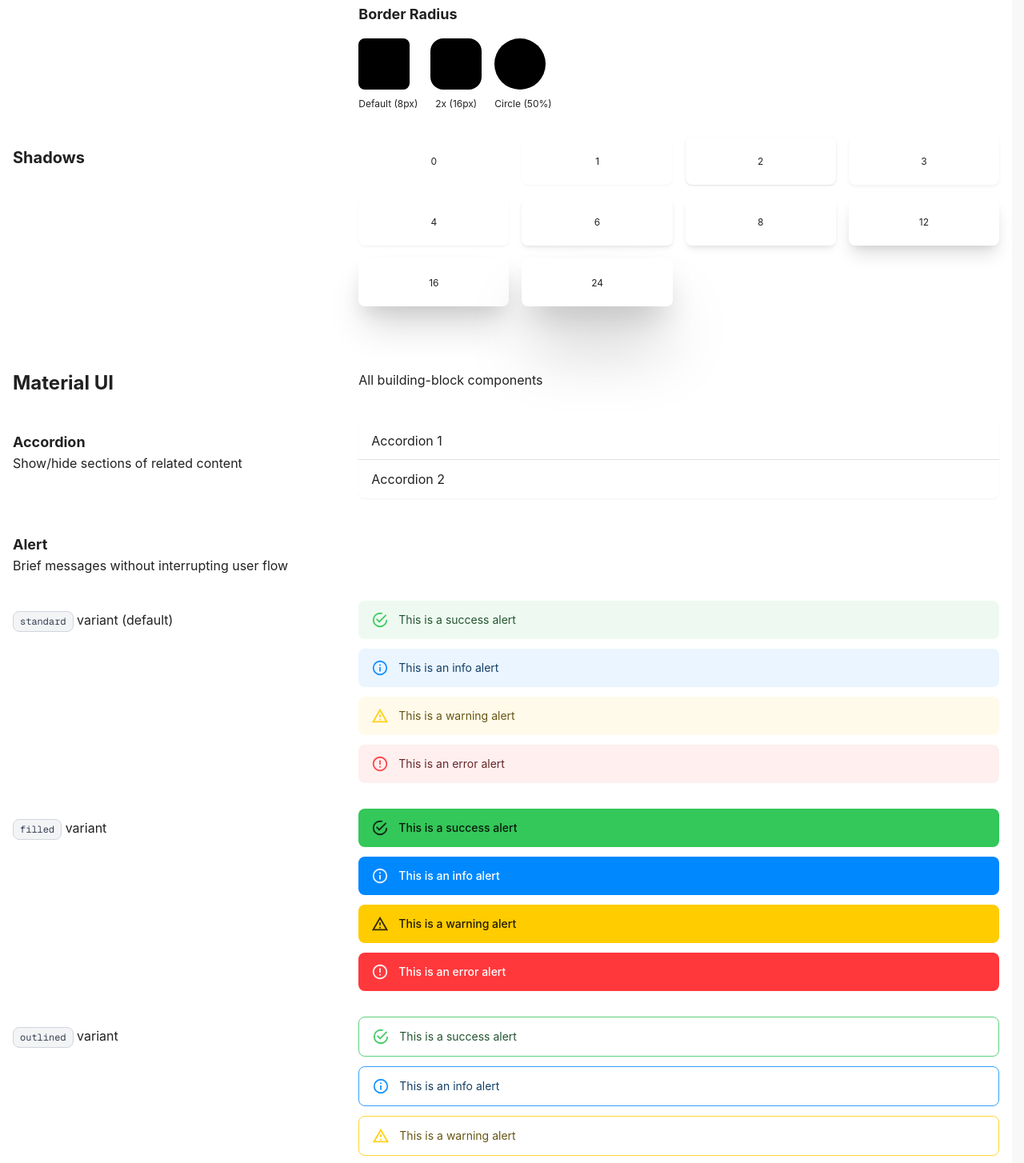
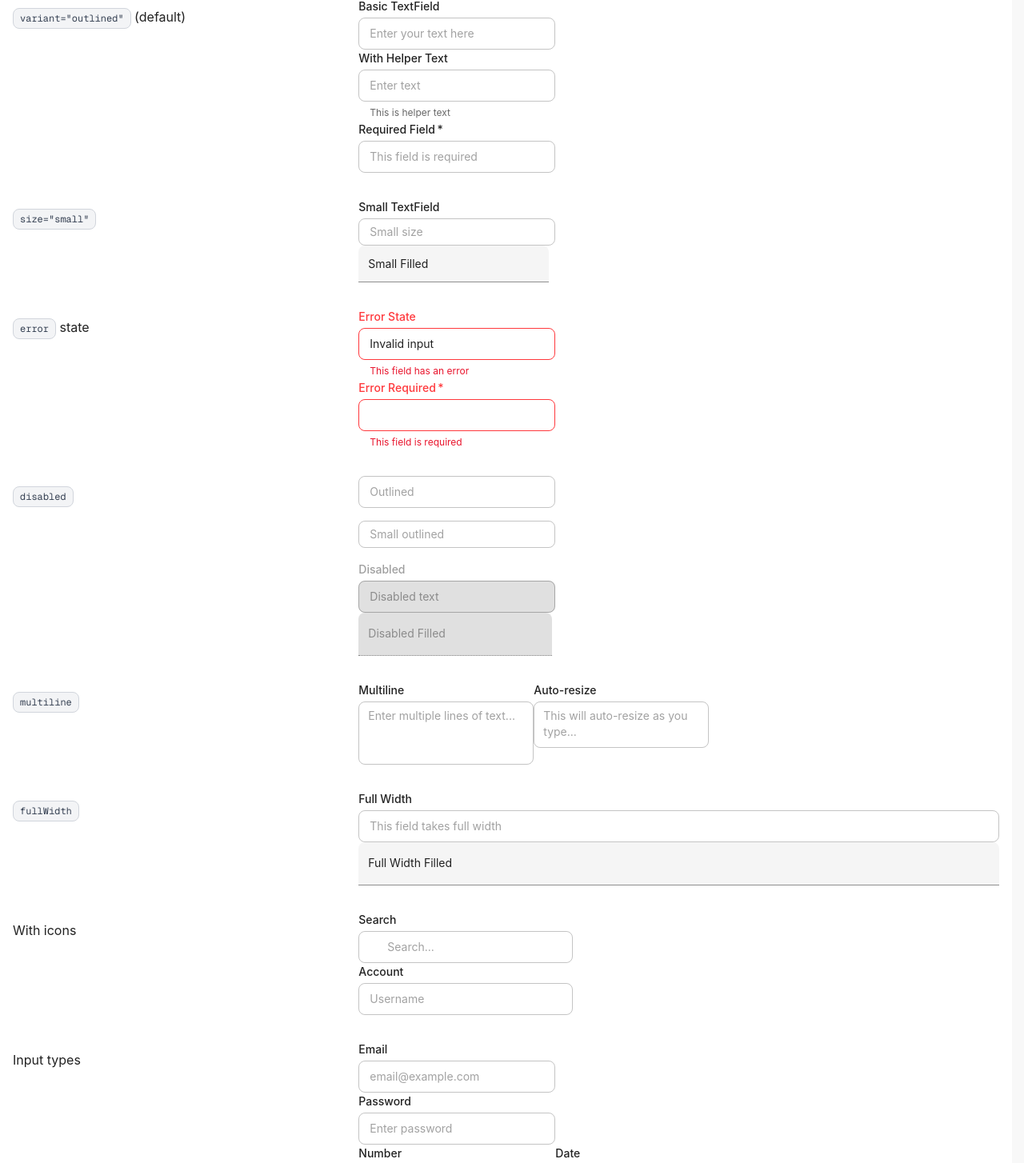
Before and after one commit to siriwatknp/mui-registry, a Next.js app: page /theme-preview in a window 1280 px wide. Shown: the part 1779-3233 px from the top of the page at 80% size. Built offline with nearby package versions, Linux system fonts and the light colour scheme; some icons are missing; what @mui/material-nextjs would draw is missing.

Commit message:
update textfield and controls theme

```diff
--- a/app/globals.css
+++ b/app/globals.css
@@ -1,4 +1,6 @@
+@layer theme, base, mui, components, utilities;
 @import "tailwindcss";
+
 @import "tw-animate-css";
 
 @custom-variant dark (&:is(.dark *));
--- a/app/theme-preview/page.tsx
+++ b/app/theme-preview/page.tsx
@@ -10,6 +10,10 @@
 import Alert from "@mui/material/Alert";
 import Autocomplete from "@mui/material/Autocomplete";
 import TextField from "@mui/material/TextField";
+import InputAdornment from "@mui/material/InputAdornment";
+import SearchIcon from "@mui/icons-material/Search";
+import AccountCircleIcon from "@mui/icons-material/AccountCircle";
+import OutlinedInput from "@mui/material/OutlinedInput";
 import Avatar from "@mui/material/Avatar";
 import AvatarGroup from "@mui/material/AvatarGroup";
 import Button from "@mui/material/Button";
@@ -430,6 +434,229 @@
             </div>
           </GridDemo>
 
+          {/* TextField Section */}
+          <GridCell>
+            <h3 className="text-xl font-bold">TextField</h3>
+            <p className="self-baseline">Enter and edit text</p>
+          </GridCell>
+          <GridDemo>
+            <div className="space-y-4 space-x-4 max-w-md">
+              <TextField
+                label="Standard"
+                variant="standard"
+                placeholder="Enter text"
+              />
+              <TextField
+                label="Outlined"
+                variant="outlined"
+                placeholder="Enter text"
+              />
+              <TextField
+                label="Filled"
+                variant="filled"
+                placeholder="Enter text"
+              />
+            </div>
+          </GridDemo>
+
+          <GridCell>
+            <CodeChip>variant=&quot;outlined&quot;</CodeChip> (default)
+          </GridCell>
+          <GridDemo>
+            <div className="space-y-4 space-x-4 max-w-md">
+              <TextField
+                label="Basic TextField"
+                variant="outlined"
+                placeholder="Enter your text here"
+              />
+              <TextField
+                label="With Helper Text"
+                variant="outlined"
+                placeholder="Enter text"
+                helperText="This is helper text"
+              />
+              <TextField
+                label="Required Field"
+                variant="outlined"
+                required
+                placeholder="This field is required"
+              />
+            </div>
+          </GridDemo>
+
+          <GridCell>
+            <CodeChip>size=&quot;small&quot;</CodeChip>
+          </GridCell>
+          <GridDemo>
+            <div className="space-y-4 space-x-4 max-w-md">
+              <TextField
+                label="Small TextField"
+                variant="outlined"
+                size="small"
+                placeholder="Small size"
+              />
+              <TextField
+                label="Small Filled"
+                variant="filled"
+                size="small"
+                placeholder="Small filled"
+              />
+            </div>
+          </GridDemo>
+
+          <GridCell>
+            <CodeChip>error</CodeChip> state
+          </GridCell>
+          <GridDemo>
+            <div className="space-y-4 space-x-4 max-w-md">
+              <TextField
+                label="Error State"
+                variant="outlined"
+                error
+                value="Invalid input"
+                helperText="This field has an error"
+              />
+              <TextField
+                label="Error Required"
+                variant="outlined"
+                required
+                error
+                helperText="This field is required"
+              />
+            </div>
+          </GridDemo>
+
+          <GridCell>
+            <CodeChip>disabled</CodeChip>
+          </GridCell>
+          <GridDemo>
+            <div className="space-y-4 space-x-4 max-w-md">
+              <OutlinedInput placeholder="Outlined" />
+              <OutlinedInput placeholder="Small outlined" size="small" />
+              <TextField
+                label="Disabled"
+                variant="outlined"
+                disabled
+                value="Disabled text"
+              />
+              <TextField
+                label="Disabled Filled"
+                variant="filled"
+                disabled
+                placeholder="Disabled placeholder"
+              />
+            </div>
+          </GridDemo>
+
+          <GridCell>
+            <CodeChip>multiline</CodeChip>
+          </GridCell>
+          <GridDemo>
+            <div className="space-y-4 space-x-4 max-w-md">
+              <TextField
+                label="Multiline"
+                variant="outlined"
+                multiline
+                rows={3}
+                placeholder="Enter multiple lines of text..."
+              />
+              <TextField
+                label="Auto-resize"
+                variant="outlined"
+                multiline
+                minRows={2}
+                maxRows={4}
+                placeholder="This will auto-resize as you type..."
+              />
+            </div>
+          </GridDemo>
+
+          <GridCell>
+            <CodeChip>fullWidth</CodeChip>
+          </GridCell>
+          <GridDemo>
+            <div className="space-y-4 space-x-4">
+              <TextField
+                label="Full Width"
+                variant="outlined"
+                fullWidth
+                placeholder="This field takes full width"
+              />
+              <TextField
+                label="Full Width Filled"
+                variant="filled"
+                fullWidth
+                placeholder="Full width filled variant"
+              />
+            </div>
+          </GridDemo>
+
+          <GridCell>With icons</GridCell>
+          <GridDemo>
+            <div className="space-y-4 space-x-4 max-w-md">
+              <TextField
+                label="Search"
+                variant="outlined"
+                placeholder="Search..."
+                slotProps={{
+                  input: {
+                    startAdornment: (
+                      <InputAdornment position="start">
+                        <SearchIcon />
+                      </InputAdornment>
+                    ),
+                  },
+                }}
+              />
+              <TextField
+                label="Account"
+                variant="outlined"
+                placeholder="Username"
+                slotProps={{
+                  input: {
+                    endAdornment: (
+                      <InputAdornment position="end">
+                        <AccountCircleIcon />
+                      </InputAdornment>
+                    ),
+                  },
+                }}
+              />
+            </div>
+          </GridDemo>
+
+          <GridCell>Input types</GridCell>
+          <GridDemo>
+            <div className="space-y-4 space-x-4 max-w-md">
+              <TextField
+                label="Email"
+                variant="outlined"
+                type="email"
+                placeholder="email@example.com"
+              />
+              <TextField
+                label="Password"
+                variant="outlined"
+                type="password"
+                placeholder="Enter password"
+              />
+              <TextField
+                label="Number"
+                variant="outlined"
+                type="number"
+                placeholder="Enter number"
+              />
+              <TextField
+                label="Date"
+                variant="outlined"
+                type="date"
+                slotProps={{
+                  inputLabel: { shrink: true },
+                }}
+              />
+            </div>
+          </GridDemo>
+
           {/* Spacing & Radius Section */}
           <GridCell>
             <h3 className="text-xl font-bold">Spacing & Radius</h3>
@@ -2202,7 +2429,7 @@
           <GridDemo>
             <div className="flex items-center gap-4">
               <Switch defaultChecked color="secondary" />
-              <Switch defaultChecked color="error" />
+              <Switch defaultChecked color="error" disabled />
               <Switch defaultChecked color="success" />
               <Switch defaultChecked color="warning" />
             </div>
--- a/registry/themes/mui-plus/components/controls.ts
+++ b/registry/themes/mui-plus/components/controls.ts
@@ -45,11 +45,12 @@
                 background: (theme.vars || theme).palette.grey[900],
               },
             }),
-            [`& + .${switchClasses.track}`]: {
+          },
+          [`&.${switchClasses.checked}:not(.Mui-disabled) + .${switchClasses.track}`]:
+            {
               opacity: 1,
               border: "none",
             },
-          },
           "&:active": {
             "--_thumb-w": "calc(var(--_thumb-size) + 4px)",
           },
--- a/registry/themes/mui-plus/components/text-field.ts
+++ b/registry/themes/mui-plus/components/text-field.ts
@@ -11,20 +11,6 @@
           {
             props: { variant: "outlined" },
             style: {
-              "& .MuiFormLabel-root, & .MuiInputLabel-root.MuiInputLabel-shrink":
-                {
-                  position: "static",
-                  transform: "none",
-                  pointerEvents: "auto",
-                  marginBottom: "0.25rem",
-                  maxWidth: "unset",
-                  fontWeight: 500,
-                  lineHeight: 1.5,
-                  color: (theme.vars || theme).palette.text.primary,
-                },
-              "& .MuiOutlinedInput-input:where(input)": {
-                paddingBlock: "9.5px",
-              },
               "&&& .MuiInputBase-input": {
                 "&::-webkit-input-placeholder": {
                   opacity: "0.42 !important",
@@ -47,15 +33,6 @@
                   color: (theme.vars || theme).palette.text.primary,
                   backgroundColor: "transparent",
                 },
-              },
-            },
-          },
-          {
-            props: { variant: "outlined", size: "small" },
-            style: {
-              "& .MuiInputBase-input:where(input)": {
-                paddingBlock: "6.5px",
-                paddingInline: "12px",
               },
             },
           },
@@ -110,6 +87,8 @@
           borderColor: (theme.vars || theme).palette.error.main,
         },
         "&.Mui-disabled": {
+          backgroundColor: (theme.vars || theme).palette.action
+            .disabledBackground,
           "& .MuiOutlinedInput-notchedOutline": {
             borderColor: (theme.vars || theme).palette.action.disabled,
           },
@@ -129,6 +108,23 @@
           },
         ],
       }),
+      input: {
+        paddingBlock: "9.5px",
+        variants: [
+          {
+            props: { size: "small" },
+            style: {
+              paddingBlock: "6.5px",
+            },
+          },
+          {
+            props: { multiline: true },
+            style: {
+              padding: 0,
+            },
+          },
+        ],
+      },
       notchedOutline: {
         borderRadius: 8,
       },
@@ -216,16 +212,26 @@
     styleOverrides: {
       root: ({ theme }) => ({
         fontSize: theme.typography.body2.fontSize,
+        color: (theme.vars || theme).palette.text.primary,
         "&.Mui-focused": {
           color: (theme.vars || theme).palette.primary.main,
         },
-        "&.Mui-error": {
-          color: (theme.vars || theme).palette.error.main,
+      }),
+      outlined: ({ theme }) => ({
+        "&.Mui-disabled": {
+          color: (theme.vars || theme).palette.text.disabled,
         },
-      }),
-      outlined: {
-        "&.MuiInputLabel-shrink": {
-          transform: "translate(14px, -9px) scale(0.75)",
+        "&.MuiFormLabel-root": {
+          position: "static",
+          transform: "none",
+          pointerEvents: "auto",
+          marginBottom: "0.25rem",
+          maxWidth: "unset",
+          fontWeight: 500,
+          lineHeight: 1.5,
+          "&.MuiInputLabel-shrink": {
+            transform: "none",
+          },
         },
         variants: [
           {
@@ -238,7 +244,7 @@
             },
           },
         ],
-      },
+      }),
       filled: {
         transform: "translate(12px, 16px) scale(1)",
         "&.MuiInputLabel-shrink": {
```
